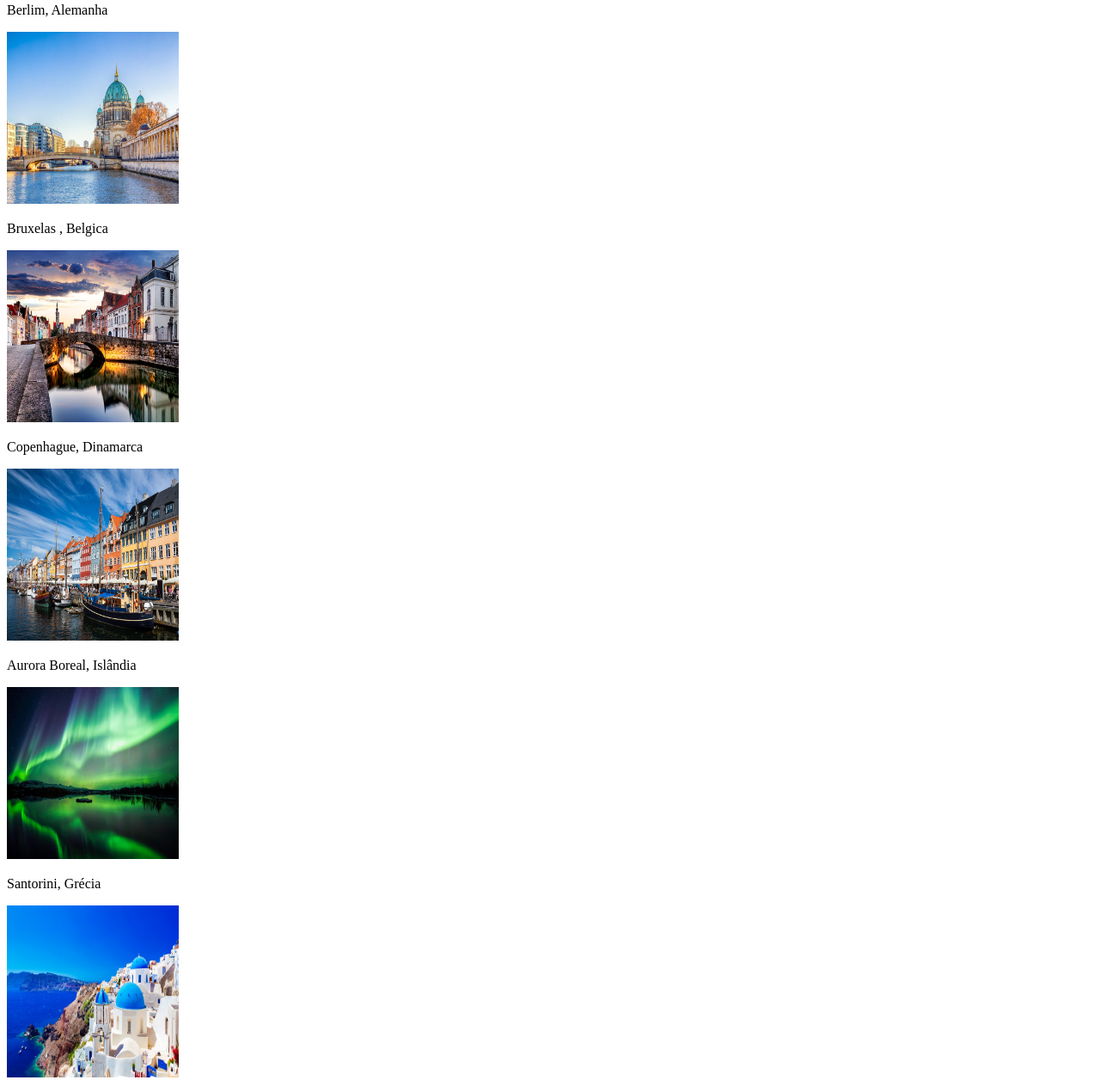
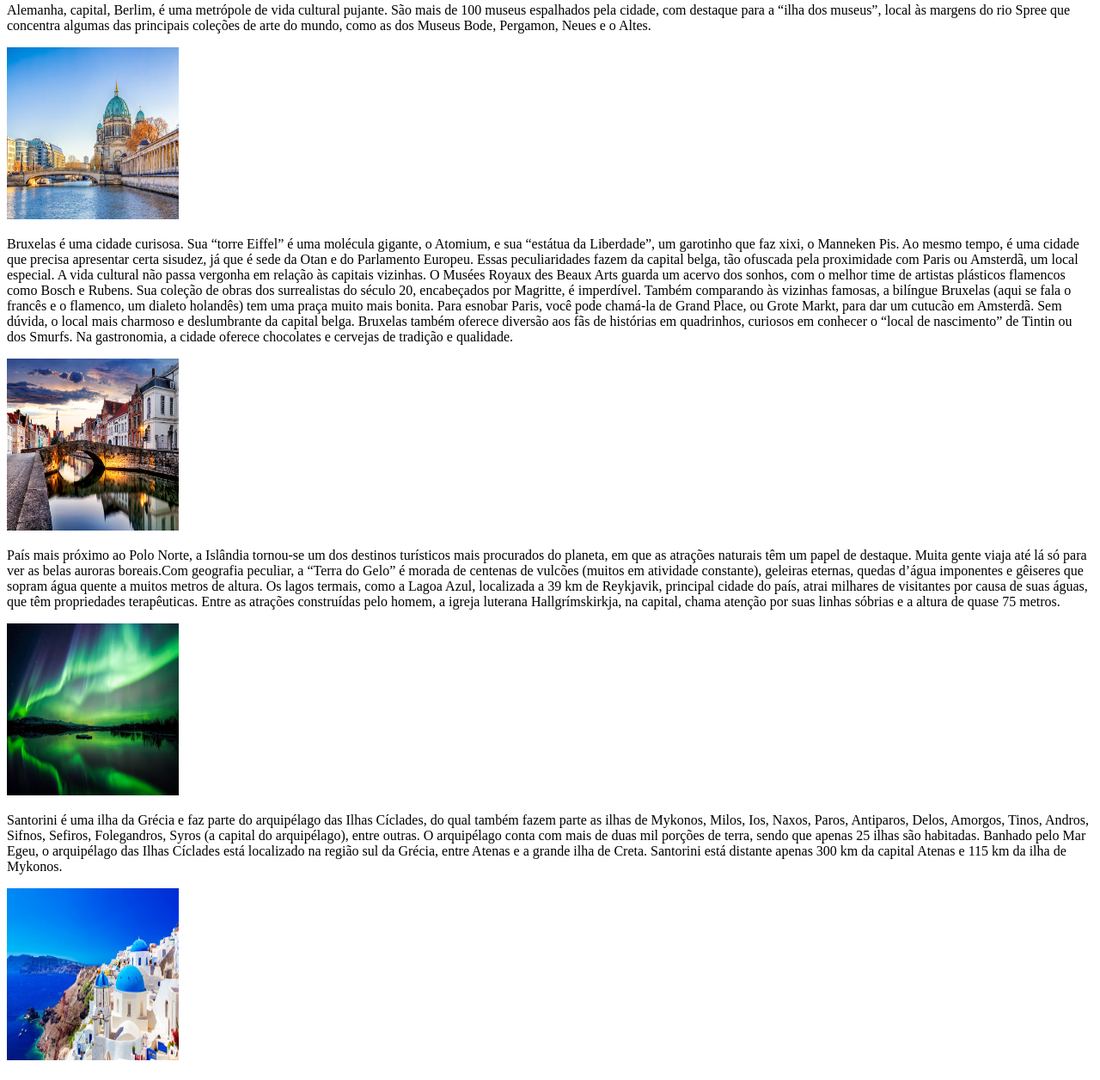
Before and after one commit to adilson-psantos/desenvolvimento2, a plain HTML site: page Viagens_Europa/pontosturisticos.html in a window 1280 px wide. Shown: the part 77-1333 px from the top of the page at 86% size. Drawn offline with Linux system fonts and the light colour scheme.

Commit message:
Criado site Eurotour com informações de viagens com pagina de index, passagens, hospedagem e pontos turisticos

```diff
--- a/Viagens_Europa/pontosturisticos.html
+++ b/Viagens_Europa/pontosturisticos.html
@@ -9,17 +9,34 @@
 <body>
     <header>
         <h1>Veja os melhores pontos turisticos da Europa!</h1>
-        <p>Berlim, Alemanha</p>
+        <p>Alemanha, capital, Berlim, é uma metrópole de vida cultural pujante. São mais de 100 museus espalhados pela cidade,
+            com destaque para a “ilha dos museus”, local às margens do rio Spree que concentra algumas das principais
+             coleções de arte do mundo, como as dos Museus Bode, Pergamon, Neues e o Altes.</p>
         <img src="imagens\berlim-alemanha.jpg" alt="Alemanha" height="200" width="200">
-        <p>Bruxelas , Belgica</p>
+
+        <p>Bruxelas é uma cidade curisosa. Sua “torre Eiffel” é uma molécula gigante, o Atomium, e sua “estátua da
+            Liberdade”, um garotinho que faz xixi, o Manneken Pis. Ao mesmo tempo, é uma cidade que precisa apresentar
+            certa sisudez, já que é sede da Otan e do Parlamento Europeu. Essas peculiaridades fazem da capital belga,
+            tão ofuscada pela proximidade com Paris ou Amsterdã, um local especial. A vida cultural não passa vergonha em relação às capitais vizinhas. O Musées Royaux des Beaux Arts guarda um acervo dos sonhos, com o melhor time de artistas plásticos flamencos como Bosch e Rubens. Sua coleção de obras dos surrealistas do século 20, encabeçados por Magritte, é imperdível. Também comparando às vizinhas famosas, a bilíngue Bruxelas (aqui se fala o francês e o flamenco, um dialeto holandês) tem uma praça muito mais bonita. Para esnobar Paris, você pode chamá-la de Grand Place, ou Grote Markt, para dar um cutucão em Amsterdã. Sem dúvida, o local mais charmoso e deslumbrante da capital belga. Bruxelas também oferece diversão aos fãs de histórias em quadrinhos, curiosos em conhecer o “local de nascimento” de Tintin ou dos Smurfs. Na gastronomia,
+            a cidade oferece chocolates e cervejas de tradição e qualidade.</p>
         <img src="imagens\Bruxelas-Bélgica.jpg" alt="Bruxelas" height="200" width="200">
-        <p>Copenhague, Dinamarca</p>
-        <img src="imagens\Copenhague-Dinamarca.jpg" alt="Alemanha" height="200" width="200">
-        <p>Aurora Boreal, Islândia</p>
+
+        <p>País mais próximo ao Polo Norte, a Islândia tornou-se um dos destinos turísticos mais procurados do planeta, em que as atrações naturais têm um papel
+            de destaque. Muita gente viaja até lá só para ver as belas auroras boreais.Com geografia peculiar, a “Terra
+            do Gelo” é morada de centenas de vulcões (muitos em atividade constante), geleiras eternas, quedas d’água
+            imponentes e gêiseres que sopram água quente a muitos metros de altura. Os lagos termais, como a Lagoa Azul,
+            localizada a 39 km de Reykjavik, principal cidade do país, atrai milhares de visitantes por causa de suas
+            águas, que têm propriedades terapêuticas. Entre as atrações construídas pelo homem, a igreja luterana
+            Hallgrímskirkja, na capital, chama atenção por suas linhas sóbrias e a altura de quase 75 metros.</p>
         <img src="imagens\aurora-boreal-islândia-1024x576.jpg" alt="Alemanha" height="200" width="200">
-        <p>Santorini, Grécia</p>
+
+        <p>Santorini é uma ilha da Grécia e faz parte do arquipélago das Ilhas Cíclades, do qual também fazem parte as
+            ilhas de Mykonos, Milos, Ios, Naxos, Paros, Antiparos, Delos, Amorgos, Tinos, Andros, Sifnos, Sefiros,
+            Folegandros, Syros (a capital do arquipélago), entre outras. O arquipélago conta com mais de duas mil
+            porções de terra, sendo que apenas 25 ilhas são habitadas. Banhado pelo Mar Egeu, o arquipélago das Ilhas
+            Cíclades está localizado na região sul da Grécia, entre Atenas e a grande ilha de Creta.   Santorini está
+            distante apenas 300 km da capital Atenas e 115 km da ilha de Mykonos.</p>
         <img src="imagens\hotéis-Santorini-Grécia-770x450.jpg" alt="Alemanha" height="200" width="200">
     </header>
-
 </body>
 </html>
```
Also changed, not shown: Viagens_Europa/hospedagem.html (+0 -1 lines), Viagens_Europa/index.html (+0 -1 lines), Viagens_Europa/imagens/Copenhague-Dinamarca.jpg (deleted).
